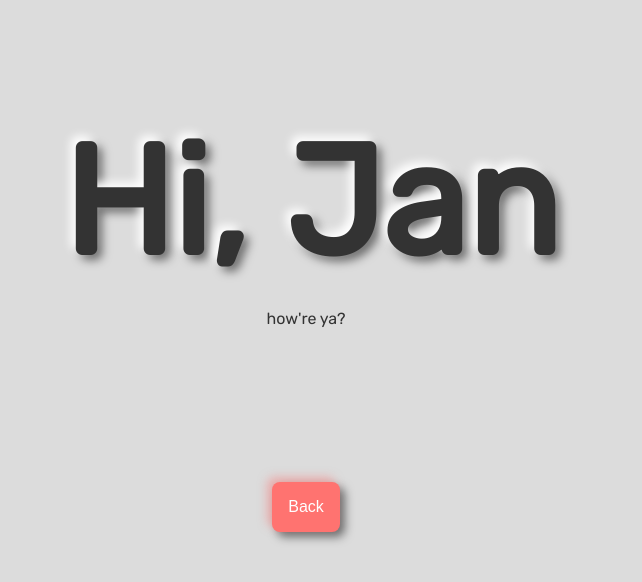
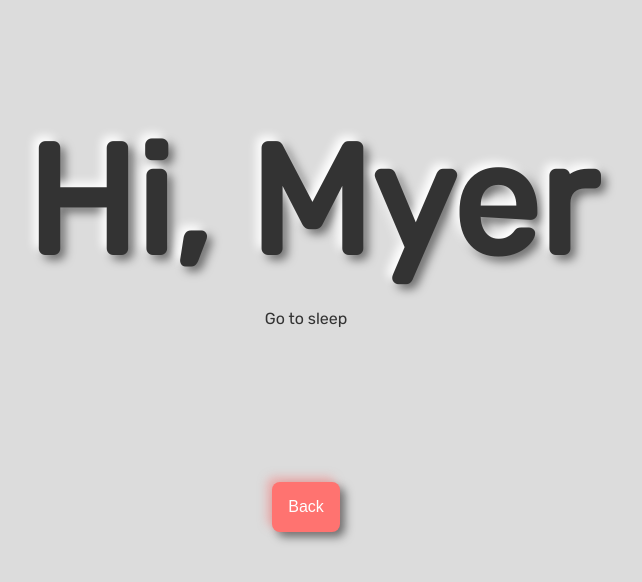
Before and after one commit to Clavinerise/Clavinerise.github.io, a plain HTML site: page about.html in a window 1280 px wide. Shown: the whole page, without its empty margins (334-976 px from the left). Drawn offline with Linux system fonts and the light colour scheme.

Commit message:
Edit page 2

```diff
--- a/about.html
+++ b/about.html
@@ -11,8 +11,8 @@
         <title>Hello</title>
     </header>
     <body class="janbody">
-        <h1 class="janelle">Hi, Jan</h1>
-        <p class="janp">how're ya?</p>
+        <h1 class="janelle">Hi, Myer</h1>
+        <p class="janp">Go to sleep</p>
         <button id="btn2" class="btn">Back</button>
         <script>
             btn2.addEventListener('click', () => {
```
Also changed, not shown: index.html (+1 -1 lines).
